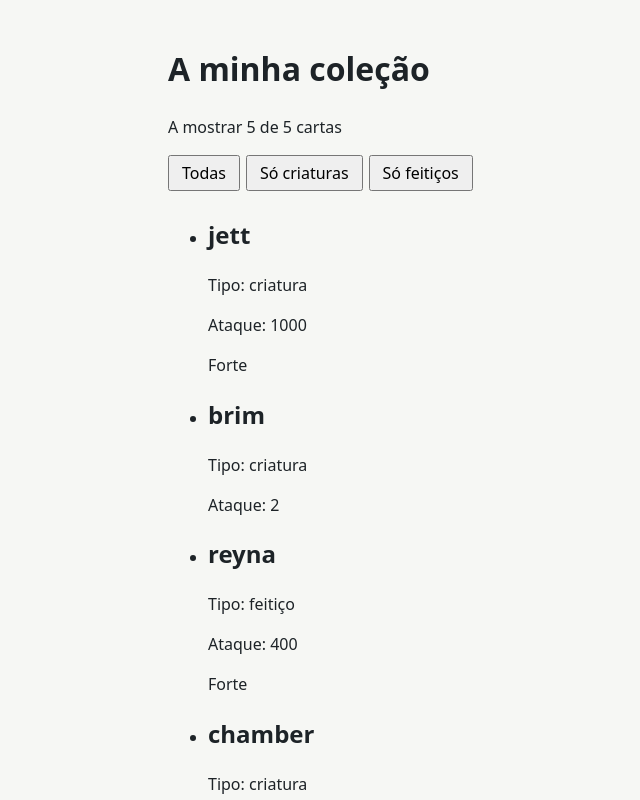
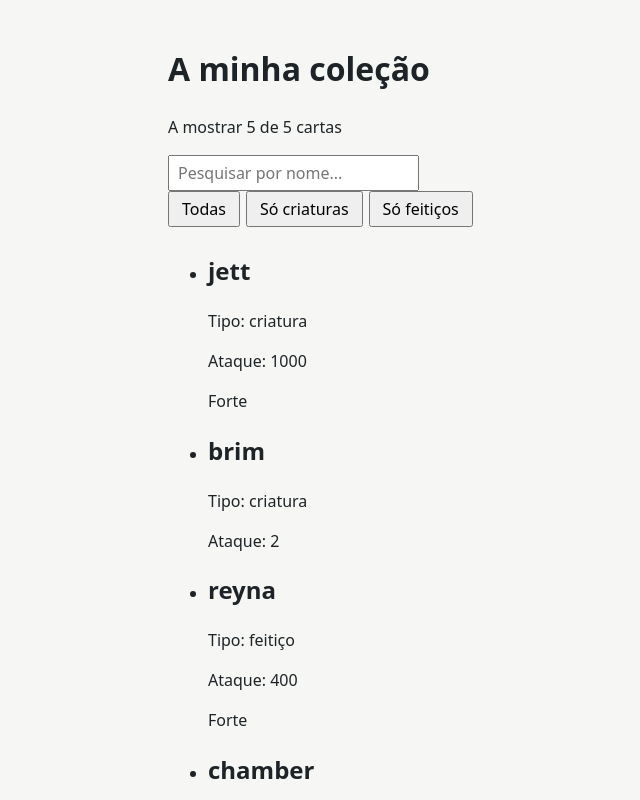
Before and after one commit to lxgss/ficha2-Gon-aloCorreia, a React (Vite) app: page / in a window 1280 px wide. Shown: the top 800 px of the page, without its empty margins (152-792 px from the left). Built offline with nearby package versions, Linux system fonts and the light colour scheme.

Commit message:
Tarefa 6

```diff
--- a/src/App.jsx
+++ b/src/App.jsx
@@ -1,18 +1,5 @@
 import { useState } from 'react';
 import Card from './cards.jsx';
-
-// PONTO DE PARTIDA DA AULA 4
-//
-// É exatamente onde o professor acabou o live coding do Bloco 1:
-// uma app React criada com o Vite, já sem o código de exemplo.
-//
-// Para pôr a correr (dentro da pasta client/ do teu repo):
-//     npm install
-//     npm run dev
-// e abrir http://localhost:5173
-//
-// Tarefa 1: substitui este array vazio pelo array cards do teu server
-// (o que fizeste na aula 2).
 
 const cards = [
   { name: "jett", type: "criatura", attack: 1000, defense: 1000 },
@@ -24,10 +11,12 @@ const cards = [
 
 function App() {
   const [filter, setFilter] = useState('todas');
+  const [search, setSearch] = useState('');
 
   const visibleCards = cards.filter((card) => {
-    if (filter === 'todas') return true;
-    return card.type === filter;
+    const matchesType = filter === 'todas' || card.type === filter;
+    const matchesSearch = card.name.toLowerCase().includes(search.toLowerCase());
+    return matchesType && matchesSearch;
   });
 
   return (
@@ -35,6 +24,15 @@ function App() {
       <h1>A minha coleção</h1>
 
       <p>A mostrar {visibleCards.length} de {cards.length} cartas</p>
+
+      <div>
+        <input
+          type="text"
+          placeholder="Pesquisar por nome..."
+          value={search}
+          onChange={(e) => setSearch(e.target.value)}
+        />
+      </div>
 
       <div>
         <button onClick={() => setFilter('todas')}>Todas</button>
```
